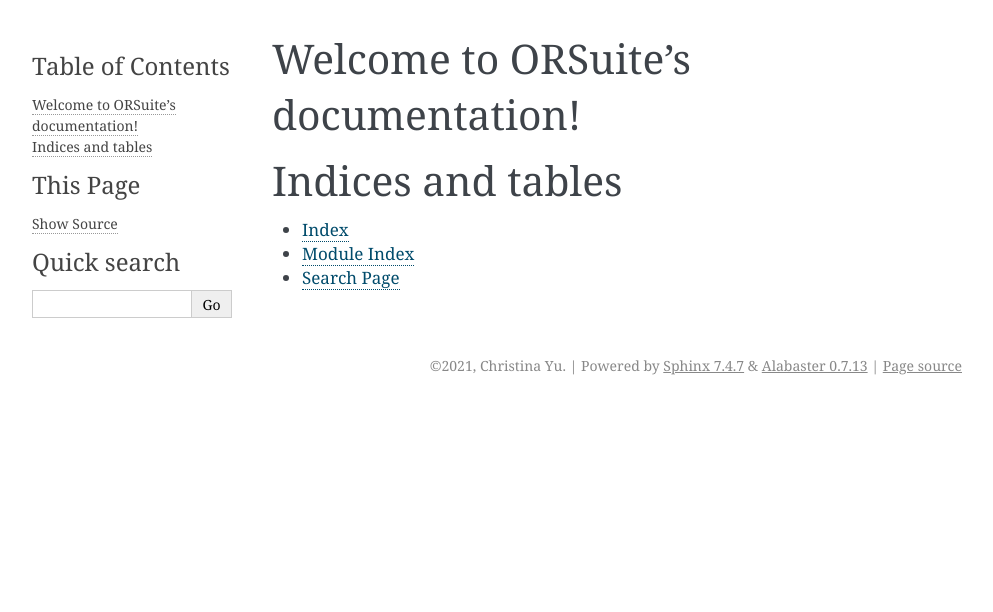
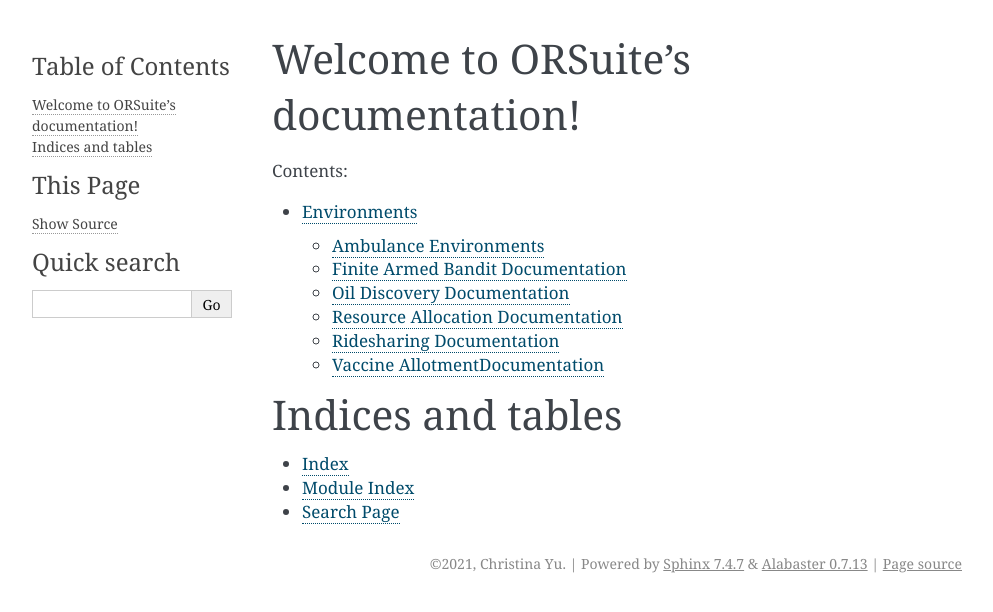
Before and after one commit to cornell-orie/ORSuite, a Sphinx documentation site: the page built from docs/index.rst, in a window 1280 px wide. Shown: the top 612 px of the page, without its empty margins (148-1141 px from the left). Built offline with Sphinx 7.4.7, drawn with Linux system fonts in a browser that asks for light colours.

Commit message:
Added files for organizing auto-documentation for environments

```diff
--- /dev/null
+++ b/docs/ambulance_graph.rst
@@ -0,0 +1,4 @@
+Ambulance Graph Documentation
+=============================
+
+.. automodule:: ../or_suite/envs/ambulance/ambulance_graph
--- /dev/null
+++ b/docs/ambulance_metric.rst
@@ -0,0 +1,4 @@
+Ambulance Metric Documentation
+===============================
+
+.. automodule:: ../or_suite/envs/ambulance/ambulance_metric
--- a/docs/conf.py
+++ b/docs/conf.py
@@ -10,9 +10,9 @@
 # add these directories to sys.path here. If the directory is relative to the
 # documentation root, use os.path.abspath to make it absolute, like shown here.
 #
-# import os
-# import sys
-# sys.path.insert(0, os.path.abspath('.'))
+import os
+import sys
+sys.path.append(os.path.abspath('.'))
 
 
 # -- Project information -----------------------------------------------------
@@ -28,6 +28,10 @@
 # extensions coming with Sphinx (named 'sphinx.ext.*') or your custom
 # ones.
 extensions = [
+    'sphinx.ext.napoleon',
+    'sphinx.ext.autodoc',
+    'sphinx.ext.viewcode',
+    'sphinx.ext.coverage',
 ]
 
 # Add any paths that contain templates here, relative to this directory.
--- /dev/null
+++ b/docs/envs.rst
@@ -0,0 +1,12 @@
+Environments
+========================================================
+
+.. toctree::
+  :maxdepth: 6
+
+  ambulance
+  finite_armed
+  oil
+  resource
+  rideshare
+  vaccine
--- /dev/null
+++ b/docs/finite_armed.rst
@@ -0,0 +1,4 @@
+Finite Armed Bandit Documentation
+=================================
+
+.. automodule:: ../or_suite/envs/finite_armed_bandit/finite_bandit
--- a/docs/index.rst
+++ b/docs/index.rst
@@ -10,6 +10,8 @@
    :maxdepth: 2
    :caption: Contents:
 
+   envs
+
 
 
 Indices and tables
--- /dev/null
+++ b/docs/oil.rst
@@ -0,0 +1,4 @@
+Oil Discovery Documentation
+===========================
+
+.. automodule:: ../or_suite/envs/oil_discovery/oil_problem
--- /dev/null
+++ b/docs/resource.rst
@@ -0,0 +1,4 @@
+Resource Allocation Documentation
+=================================
+
+.. automodule:: ../or_suite/envs/resource_allocation/discrete_resource_allocation
--- /dev/null
+++ b/docs/rideshare.rst
@@ -0,0 +1,4 @@
+Ridesharing Documentation
+==========================
+
+.. automodule:: ../or_suite/envs/ridesharing/rideshare_graph
--- /dev/null
+++ b/docs/vaccine.rst
@@ -0,0 +1,4 @@
+Vaccine AllotmentDocumentation
+=================================
+
+.. automodule:: ../or_suite/envs/vaccine_allotment/dynamics_model_4groups
```
Also changed, not shown: docs/ambulance.rst (added, +8 -0 lines).
